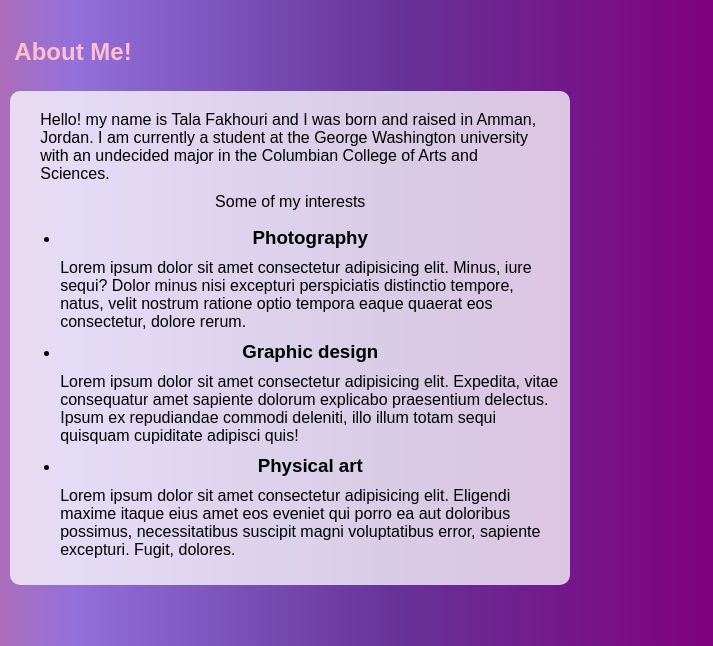
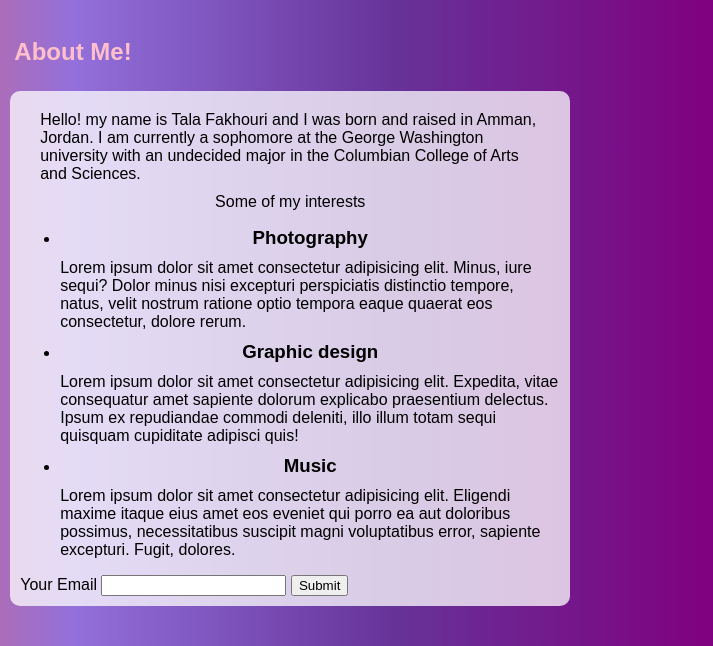
Before and after one commit to talafakhouri/portfolio-final-project, a plain HTML site: page index.html in a window 1280 px wide. Shown: the part 108-754 px from the top of the page, 567-1280 px from the left. Drawn offline with Linux system fonts and the light colour scheme.

Commit message:
adding text

```diff
--- a/index.html
+++ b/index.html
@@ -21,7 +21,7 @@
 <main>
     <img src="images/me.jpeg" alt="Picture of Tala">
     <div>
-    <p> Hello! my name is Tala Fakhouri and I was born and raised in Amman, Jordan. I am currently a student at the George Washington university with an undecided major in the Columbian College of Arts and Sciences.
+    <p> Hello! my name is Tala Fakhouri and I was born and raised in Amman, Jordan. I am currently a sophomore at the George Washington university with an undecided major in the Columbian College of Arts and Sciences.
     </p>
     <p>Some of my interests</p>
     <ul>
@@ -34,10 +34,17 @@
             <p>Lorem ipsum dolor sit amet consectetur adipisicing elit. Expedita, vitae consequatur amet sapiente dolorum explicabo praesentium delectus. Ipsum ex repudiandae commodi deleniti, illo illum totam sequi quisquam cupiditate adipisci quis!</p>
         </li>
         <li>
-            <h3>Physical art </h3>
+            <h3> Music </h3>
             <p>Lorem ipsum dolor sit amet consectetur adipisicing elit. Eligendi maxime itaque eius amet eos eveniet qui porro ea aut doloribus possimus, necessitatibus suscipit magni voluptatibus error, sapiente excepturi. Fugit, dolores.</p>
         </li>
     </ul>
+
+    <form action="https://formspree.io/f/YOUR_EMAIL" method="post">
+        <label for="email">Your Email</label>
+        <input name="Email" id="email" type="email">
+        <button type="submit">Submit</button>
+      </form>
+
 </div>
 </main>
 </body>
--- a/style.css
+++ b/style.css
@@ -30,6 +30,7 @@ nav a {
     background-color: mediumpurple ;
     color:white;
     border-radius: 8px;
+
 }
 nav a:hover{
     background-color:darkorchid;
@@ -41,9 +42,7 @@ p,h3,figcaption{
 }
 nav{
     background-color:coral;
-    list-style-type: none;
-    margin: 0;
-    padding: 0;
+
 }
 h2{
     text-align: center;
```
